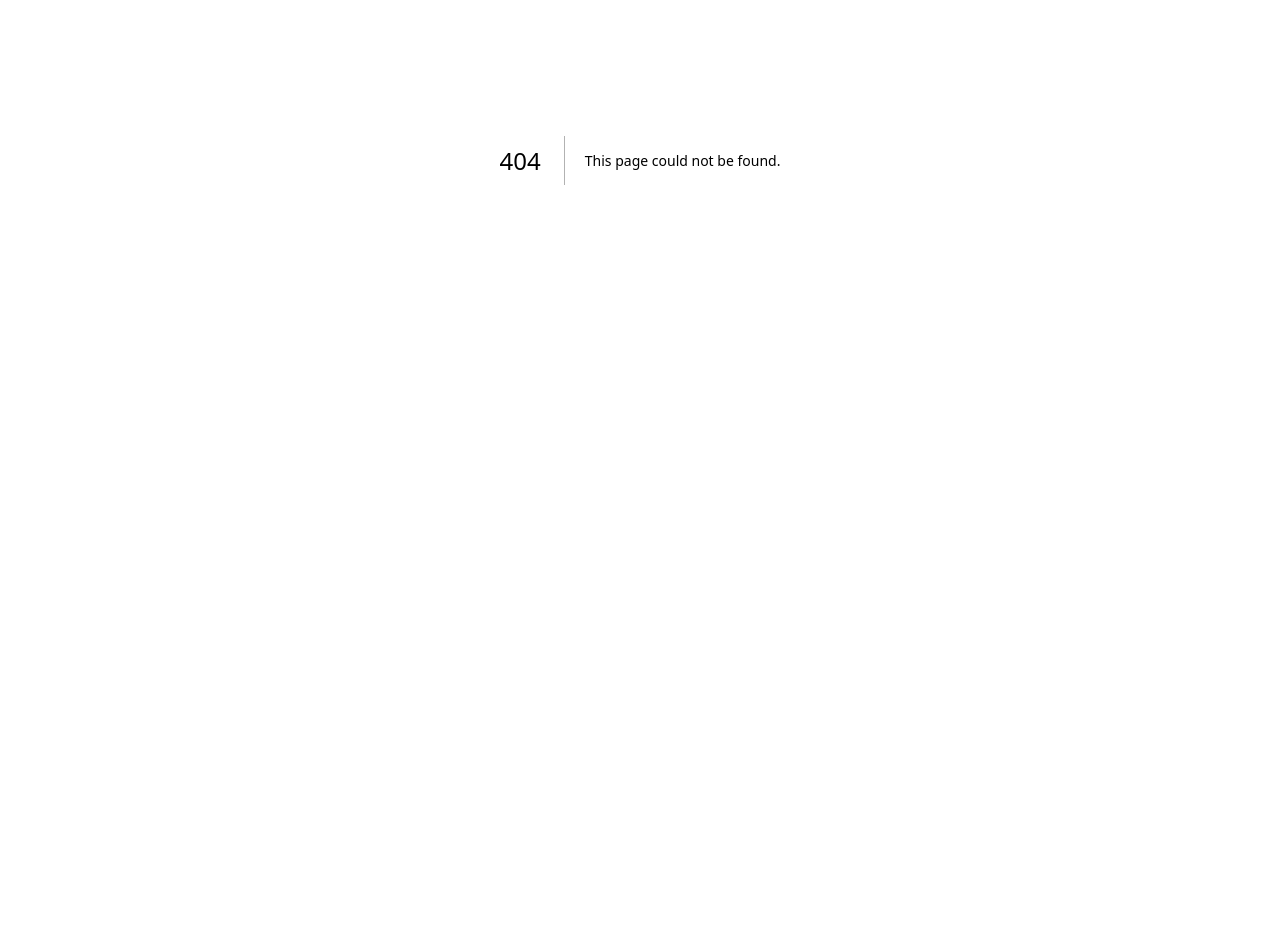
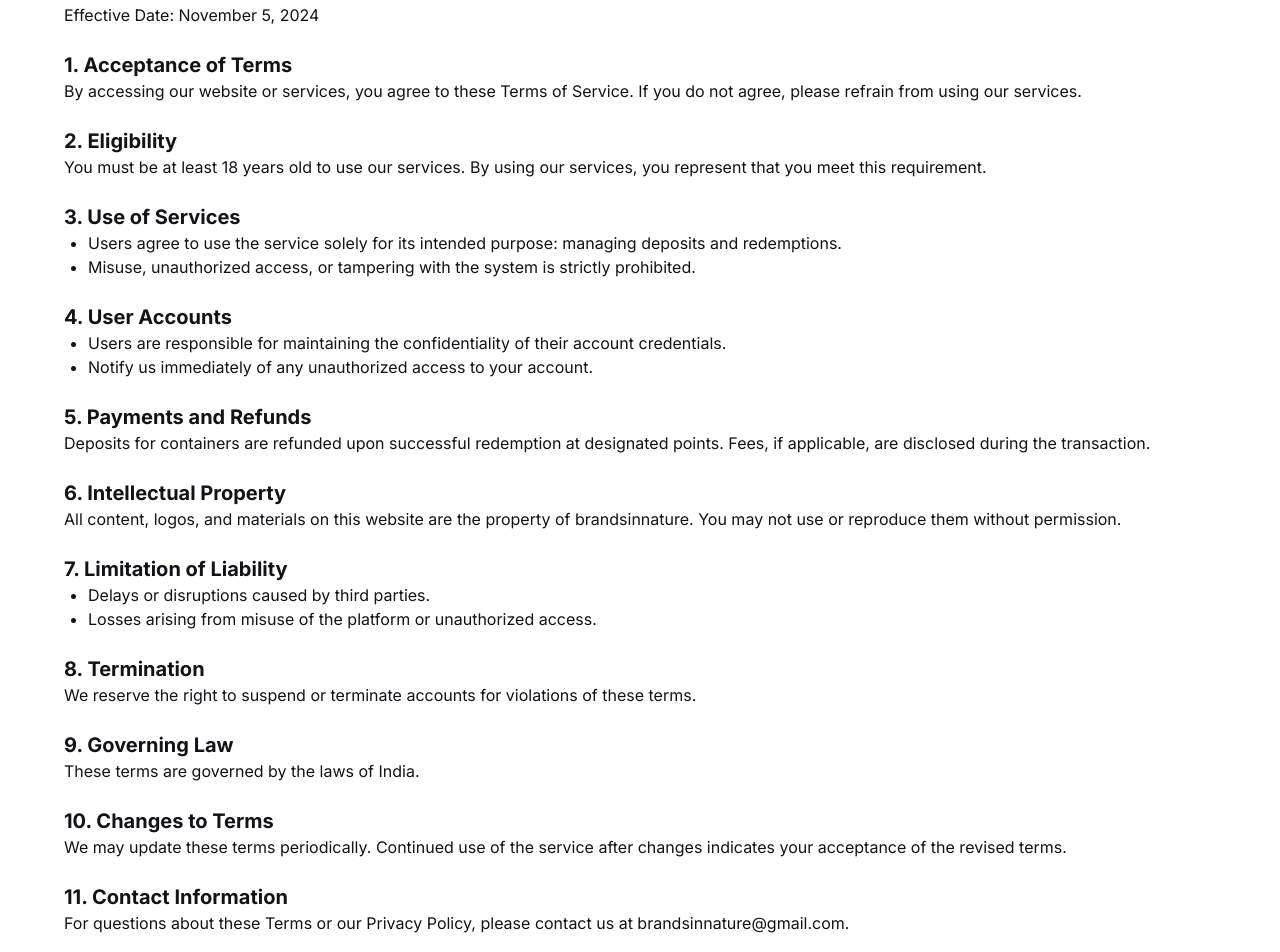
Before and after one commit to brandsinnature/brands-in-nature, a Next.js app: page /terms in a window 1280 px wide. Before the commit this address had no page. Shown: the part 240-1192 px from the top of the page. Before the commit the page ends 800 px from the top, so only its background shows below. Built offline with nearby package versions, Linux system fonts and the light colour scheme.

Commit message:
Add Privacy Policy and Terms of Service pages

```diff
--- /dev/null
+++ b/app/(root)/privacy/page.tsx
@@ -0,0 +1,108 @@
+import React from "react";
+import { Metadata } from "next";
+import Container from "@/components/ui/container";
+
+export const metadata: Metadata = {
+  title: "Privacy Policy",
+  description: "Learn how we collect, use, and safeguard your information.",
+};
+
+export default function PrivacyPage() {
+  return (
+    <Container className="py-10" childClassName="space-y-6">
+      <h1 className="font-voska text-4xl lg:text-6xl">
+        Privacy <span className="font-voska-outline">Policy</span>
+      </h1>
+      <p>Effective Date: November 5, 2024</p>
+      <section>
+        <h2 className="font-bold text-xl">1. Information We Collect</h2>
+        <p>We collect the following types of information:</p>
+        <ul className="list-disc pl-6">
+          <li>
+            Personal Information: Name, email, phone number, payment details,
+            and other data you provide.
+          </li>
+          <li>
+            Usage Data: IP address, browser type, device information, pages
+            visited, and time spent on our site.
+          </li>
+          <li>
+            Location Data: For redemption tracking and user convenience (if you
+            allow location access).
+          </li>
+        </ul>
+      </section>
+      <section>
+        <h2 className="font-bold text-xl">2. How We Use Your Information</h2>
+        <ul className="list-disc pl-6">
+          <li>
+            To facilitate deposits, redemptions, and track user participation.
+          </li>
+          <li>To improve website functionality and user experience.</li>
+          <li>For communication regarding your account or our services.</li>
+          <li>
+            To comply with legal obligations and prevent fraudulent activities.
+          </li>
+        </ul>
+      </section>
+      <section>
+        <h2 className="font-bold text-xl">3. Sharing Your Information</h2>
+        <p>
+          We do not sell your data. However, we may share your information with:
+        </p>
+        <ul className="list-disc pl-6">
+          <li>
+            Service Providers: For payment processing, analytics, and
+            operational support.
+          </li>
+          <li>Redemption Partners: To process refunds and manage deposits.</li>
+          <li>
+            Legal Authorities: When required by law or to protect our rights.
+          </li>
+        </ul>
+      </section>
+      <section>
+        <h2 className="font-bold text-xl">4. Your Rights</h2>
+        <ul className="list-disc pl-6">
+          <li>
+            Access, update, or delete your personal data by contacting us at
+            brandsinnature@gmail.com.
+          </li>
+          <li>
+            Opt-out of marketing communications via the unsubscribe link in
+            emails.
+          </li>
+        </ul>
+      </section>
+      <section>
+        <h2 className="font-bold text-xl">5. Data Security</h2>
+        <p>
+          We implement industry-standard measures to secure your data. However,
+          no system is completely secure, and we cannot guarantee absolute
+          security.
+        </p>
+      </section>
+      <section>
+        <h2 className="font-bold text-xl">6. Cookies</h2>
+        <p>
+          We use cookies to improve user experience. You can manage cookie
+          settings in your browser.
+        </p>
+      </section>
+      <section>
+        <h2 className="font-bold text-xl">7. Third-Party Links</h2>
+        <p>
+          Our site may include links to third-party websites. We are not
+          responsible for their privacy practices.
+        </p>
+      </section>
+      <section>
+        <h2 className="font-bold text-xl">8. Changes to This Policy</h2>
+        <p>
+          We may update this policy from time to time. Changes will be posted on
+          this page with the updated effective date.
+        </p>
+      </section>
+    </Container>
+  );
+}
--- /dev/null
+++ b/app/(root)/terms/page.tsx
@@ -0,0 +1,107 @@
+import React from "react";
+import { Metadata } from "next";
+import Container from "@/components/ui/container";
+
+export const metadata: Metadata = {
+  title: "Terms of Service",
+  description: "Read the terms and conditions for using our service.",
+};
+
+export default function TermsPage() {
+  return (
+    <Container className="py-10" childClassName="space-y-6">
+      <h1 className="font-voska text-4xl lg:text-6xl">
+        Terms of <span className="font-voska-outline">Service</span>
+      </h1>
+      <p>Effective Date: November 5, 2024</p>
+      <section>
+        <h2 className="font-bold text-xl">1. Acceptance of Terms</h2>
+        <p>
+          By accessing our website or services, you agree to these Terms of
+          Service. If you do not agree, please refrain from using our services.
+        </p>
+      </section>
+      <section>
+        <h2 className="font-bold text-xl">2. Eligibility</h2>
+        <p>
+          You must be at least 18 years old to use our services. By using our
+          services, you represent that you meet this requirement.
+        </p>
+      </section>
+      <section>
+        <h2 className="font-bold text-xl">3. Use of Services</h2>
+        <ul className="list-disc pl-6">
+          <li>
+            Users agree to use the service solely for its intended purpose:
+            managing deposits and redemptions.
+          </li>
+          <li>
+            Misuse, unauthorized access, or tampering with the system is
+            strictly prohibited.
+          </li>
+        </ul>
+      </section>
+      <section>
+        <h2 className="font-bold text-xl">4. User Accounts</h2>
+        <ul className="list-disc pl-6">
+          <li>
+            Users are responsible for maintaining the confidentiality of their
+            account credentials.
+          </li>
+          <li>
+            Notify us immediately of any unauthorized access to your account.
+          </li>
+        </ul>
+      </section>
+      <section>
+        <h2 className="font-bold text-xl">5. Payments and Refunds</h2>
+        <p>
+          Deposits for containers are refunded upon successful redemption at
+          designated points. Fees, if applicable, are disclosed during the
+          transaction.
+        </p>
+      </section>
+      <section>
+        <h2 className="font-bold text-xl">6. Intellectual Property</h2>
+        <p>
+          All content, logos, and materials on this website are the property of
+          brandsinnature. You may not use or reproduce them without permission.
+        </p>
+      </section>
+      <section>
+        <h2 className="font-bold text-xl">7. Limitation of Liability</h2>
+        <ul className="list-disc pl-6">
+          <li>Delays or disruptions caused by third parties.</li>
+          <li>
+            Losses arising from misuse of the platform or unauthorized access.
+          </li>
+        </ul>
+      </section>
+      <section>
+        <h2 className="font-bold text-xl">8. Termination</h2>
+        <p>
+          We reserve the right to suspend or terminate accounts for violations
+          of these terms.
+        </p>
+      </section>
+      <section>
+        <h2 className="font-bold text-xl">9. Governing Law</h2>
+        <p>These terms are governed by the laws of India.</p>
+      </section>
+      <section>
+        <h2 className="font-bold text-xl">10. Changes to Terms</h2>
+        <p>
+          We may update these terms periodically. Continued use of the service
+          after changes indicates your acceptance of the revised terms.
+        </p>
+      </section>
+      <section>
+        <h2 className="font-bold text-xl">11. Contact Information</h2>
+        <p>
+          For questions about these Terms or our Privacy Policy, please contact
+          us at brandsinnature@gmail.com.
+        </p>
+      </section>
+    </Container>
+  );
+}
```
